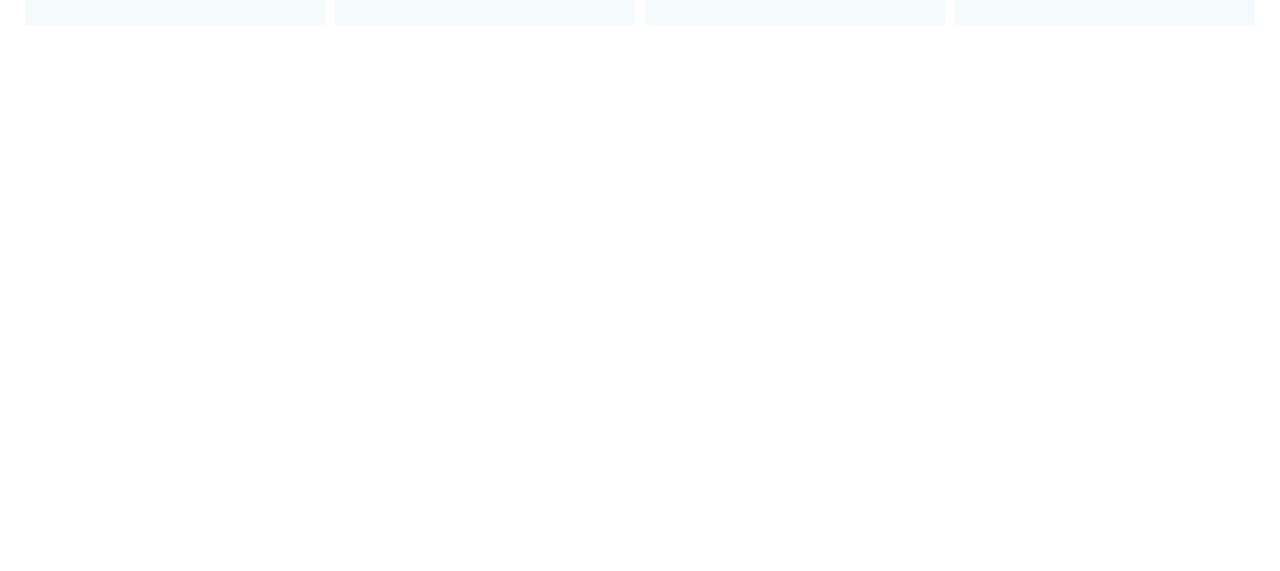
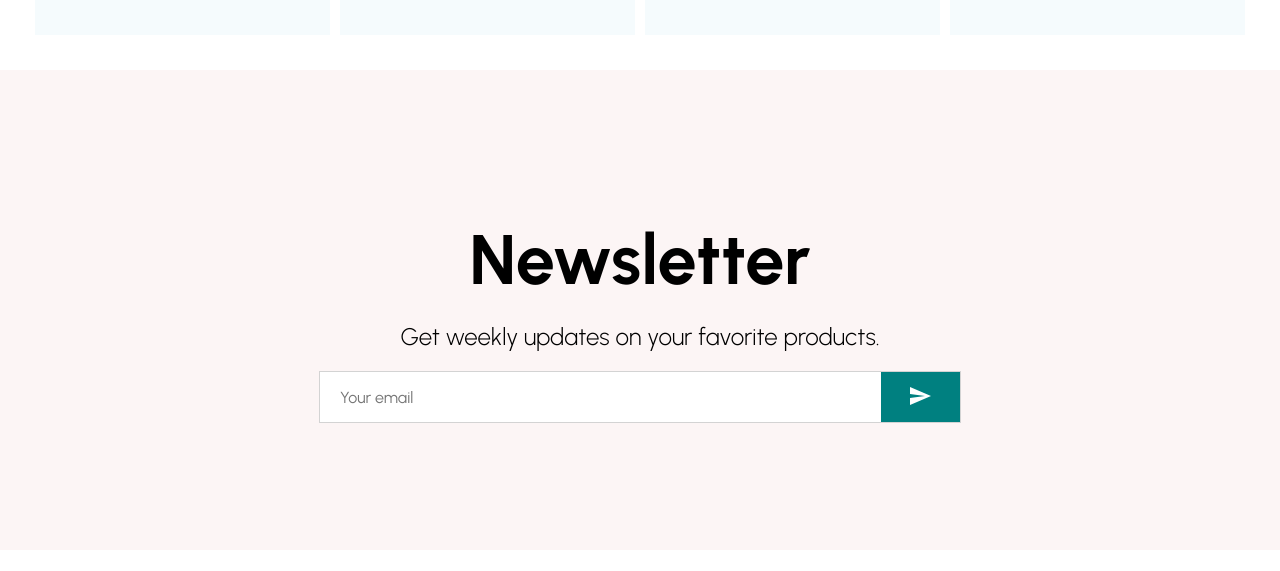
Before and after one commit to maddstyle/City, a React (Create React App) app: page / in a window 1280 px wide. Shown: the part 2216-2787 px from the top of the page. Before the commit the page ends 2266 px from the top, so only its background shows below. Built offline with nearby package versions, Linux system fonts and the light colour scheme.

Commit message:
homepage frontend done

```diff
--- /dev/null
+++ b/src/components/Footer.jsx
@@ -0,0 +1,135 @@
+import {
+  Instagram,
+  Facebook,
+  Twitter,
+  Pinterest,
+  Phone,
+  Room,
+  MailOutline,
+} from "@material-ui/icons";
+import styled from "styled-components";
+
+const Container = styled.div`
+  display: flex;
+`;
+
+const Left = styled.div`
+  flex: 1;
+  display: flex;
+  flex-direction: column;
+  padding: 20px;
+`;
+
+const Logo = styled.h1``;
+const Desc = styled.p`
+  margin: 20px 0px;
+`;
+const SocialContainer = styled.div`
+  display: flex;
+`;
+const SocialIcon = styled.div`
+  width: 50px;
+  height: 50px;
+  color: white;
+  border-radius: 50%;
+  background-color: #${props => props.color};
+  display: flex;
+  align-items: center;
+  justify-content: center;
+  margin-right: 20px;
+`;
+
+const Center = styled.div`
+  flex: 1;
+  padding: 20px;
+`;
+
+const Title = styled.h3`
+  margin-bottom: 20px;
+`;
+
+const List = styled.ul`
+  margin: 0;
+  padding: 0;
+  list-style: none;
+  display: flex;
+  flex-wrap: wrap;
+`;
+
+const ListItem = styled.li`
+  width: 50%;
+  margin-bottom: 10px;
+`;
+
+const Right = styled.div`
+  flex: 1;
+  padding: 20px;
+`;
+
+const ContactItem = styled.div`
+  margin-bottom: 20px;
+  display: flex;
+  align-items: center;
+`;
+
+const Payment = styled.img`
+  width: 50%;
+`;
+
+const Footer = () => {
+  return (
+    <Container>
+      <Left>
+         <Title>Useful Links</Title>
+        <List>
+          <ListItem>Help Center</ListItem>
+          <ListItem>My Account</ListItem>
+          <ListItem>Shipping and Delivery</ListItem>
+          <ListItem>Track My Delivery</ListItem>
+          <ListItem>Return Policy</ListItem>
+          <ListItem>Contact Us</ListItem>
+          <ListItem>Privacy Policy</ListItem>
+          <ListItem>FAQ</ListItem>
+          <ListItem>Terms</ListItem>
+        </List>
+      </Left>
+      <Center>
+      <Logo>CITY.</Logo>
+        <Desc>
+          CITY CARES BRINGING OUR PURPOSE TO LIFE We strive to make the world a
+          better place by acting on behalf of our community, our planet, and our
+          associates.
+        </Desc>
+        <SocialContainer>
+          <SocialIcon color="3b5999">
+            <Facebook />
+          </SocialIcon>
+          <SocialIcon color="e4405f">
+            <Instagram />
+          </SocialIcon>
+          <SocialIcon color="55acee">
+            <Twitter />
+          </SocialIcon>
+          <SocialIcon color="e60023">
+            <Pinterest />
+          </SocialIcon>
+        </SocialContainer>
+      </Center>
+      <Right>
+        <Title>Contact</Title>
+        <ContactItem>
+          <MailOutline style={{ marginRight: "10px" }} />6701 North Hiatus Road, Tamarac, FL 33321
+        </ContactItem>
+        <ContactItem>
+          <Phone style={{marginRight:"10px"}}/>(954) 718-3300
+        </ContactItem>
+        <ContactItem>
+          <Room style={{marginRight:"10px"}}/>MON - SUN: 10AM - 9PM
+        </ContactItem>
+        <Payment src="https://i.ibb.co/Qfvn4z6/payment.png" />
+      </Right>
+    </Container>
+  );
+};
+
+export default Footer;
--- /dev/null
+++ b/src/components/Newsletter.jsx
@@ -0,0 +1,57 @@
+import { Send } from '@material-ui/icons';
+import styled from 'styled-components';
+
+const Container = styled.div`
+  height: 60vh;
+  background-color: #fcf5f5;
+  display: flex;
+  align-items: center;
+  justify-content: center;
+  flex-direction: column;
+`;
+const Title = styled.h1`
+  font-size: 70px;
+  margin: 20px;
+`;
+const Desc = styled.div`
+  font-size: 24px;
+  font-weight: 300;
+  margin-bottom: 20px;
+`;
+const InputContainer = styled.div`
+  width: 50%;
+  height: 50px;
+  background-color: white;
+  display: flex;
+  justify-content: space-between;
+  border: 1px solid lightgray;
+`;
+const Input = styled.input`
+  border: none;
+  flex: 8;
+  padding-left: 20px;
+  font-size: 16px;
+`;
+const Button = styled.button`
+  flex: 1;
+  border: none;
+  background-color: teal;
+  color: white;
+`;
+
+const Newsletter = () => {
+  return (
+    <Container>
+      <Title>Newsletter</Title>
+      <Desc>Get weekly updates on your favorite products.</Desc>
+      <InputContainer>
+        <Input placeholder="Your email" />
+        <Button>
+          <Send />
+        </Button>
+      </InputContainer>
+    </Container>
+  )
+}
+
+export default Newsletter
--- a/src/components/Products.jsx
+++ b/src/components/Products.jsx
@@ -3,6 +3,7 @@ import { popularProducts} from '../data';
 import ProductItem from "./ProductItem";
 
 const Container = styled.div`
+  margin: 10px;
   padding: 20px;
   display: flex;
   flex-wrap: wrap;
--- a/src/components/Slider.jsx
+++ b/src/components/Slider.jsx
@@ -47,12 +47,12 @@ const Slide = styled.div`
 `;
 
 const ImageContainer = styled.div`
-  height 100%;
+  height: 100%;
   flex: 1;
 `;
 
 const Image = styled.img`
-  height: 80%
+  height: 100%
 `;
 
 const InfoContainer = styled.div`
@@ -68,7 +68,7 @@ const Desc = styled.p`
   margin: 50px 0px;
   font-size: 20px;
   font-weight: 500;
-  letter-spacing; 3px;
+  letter-spacing: 3px;
 `;
 
 const Button = styled.button`
--- a/src/pages/Home.jsx
+++ b/src/pages/Home.jsx
@@ -4,6 +4,8 @@ import SpecialOffer from '../components/SpecialOffer';
 import Slider from '../components/Slider';
 import Categories from '../components/Categories';
 import Products from '../components/Products';
+import Newsletter from '../components/Newsletter';
+import Footer from '../components/Footer';
 
 const Home = () => {
   return (
@@ -13,6 +15,8 @@ const Home = () => {
       <Slider />
       <Categories />
       <Products />
+      <Newsletter />
+      <Footer />
     </div>
   )
 }
```
